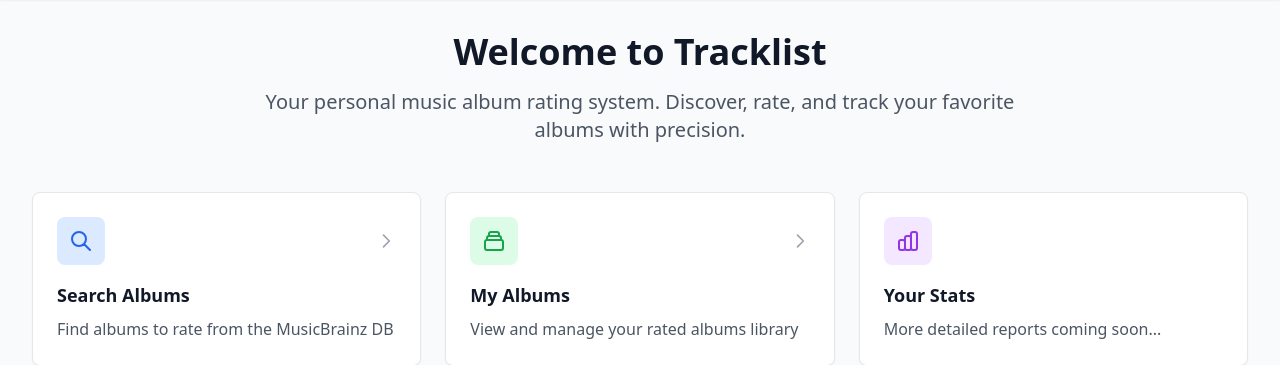
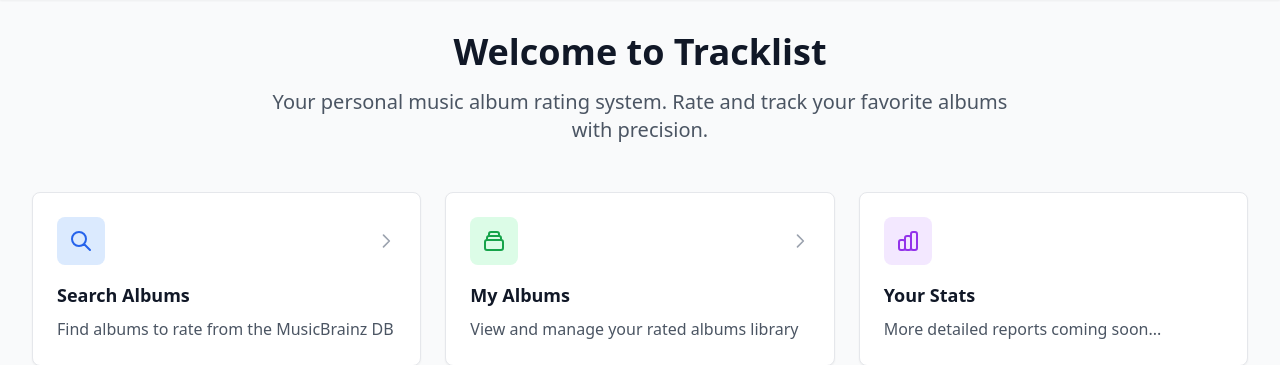
Before and after one commit to trevordavies095/Tracklist, a FastAPI app: page / in a window 1280 px wide. Shown: the part 65-430 px from the top of the page. Run offline with FastAPI, Linux system fonts and the light colour scheme; data that the repository does not hold is empty; some libraries are stand-ins or nearby versions.

Commit message:
cleaned up welcome header

```diff
--- a/templates/index.html
+++ b/templates/index.html
@@ -10,7 +10,7 @@
     <div class="text-center mb-12">
         <h1 class="text-4xl font-bold text-gray-900 mb-4">Welcome to Tracklist</h1>
         <p class="text-xl text-gray-600 max-w-3xl mx-auto">
-            Your personal music album rating system. Discover, rate, and track your favorite albums with precision.
+            Your personal music album rating system. Rate and track your favorite albums with precision.
         </p>
     </div>
 
```
